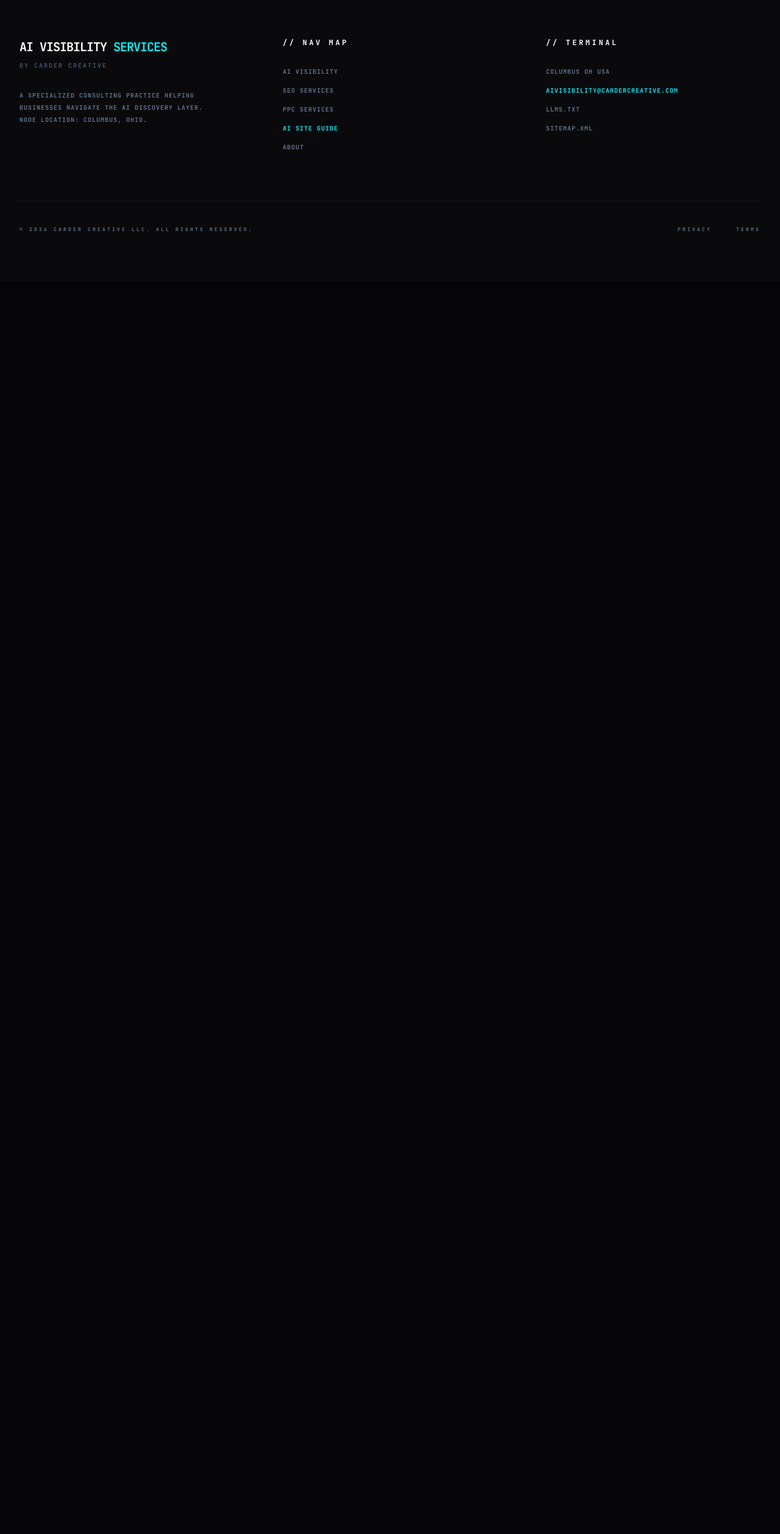
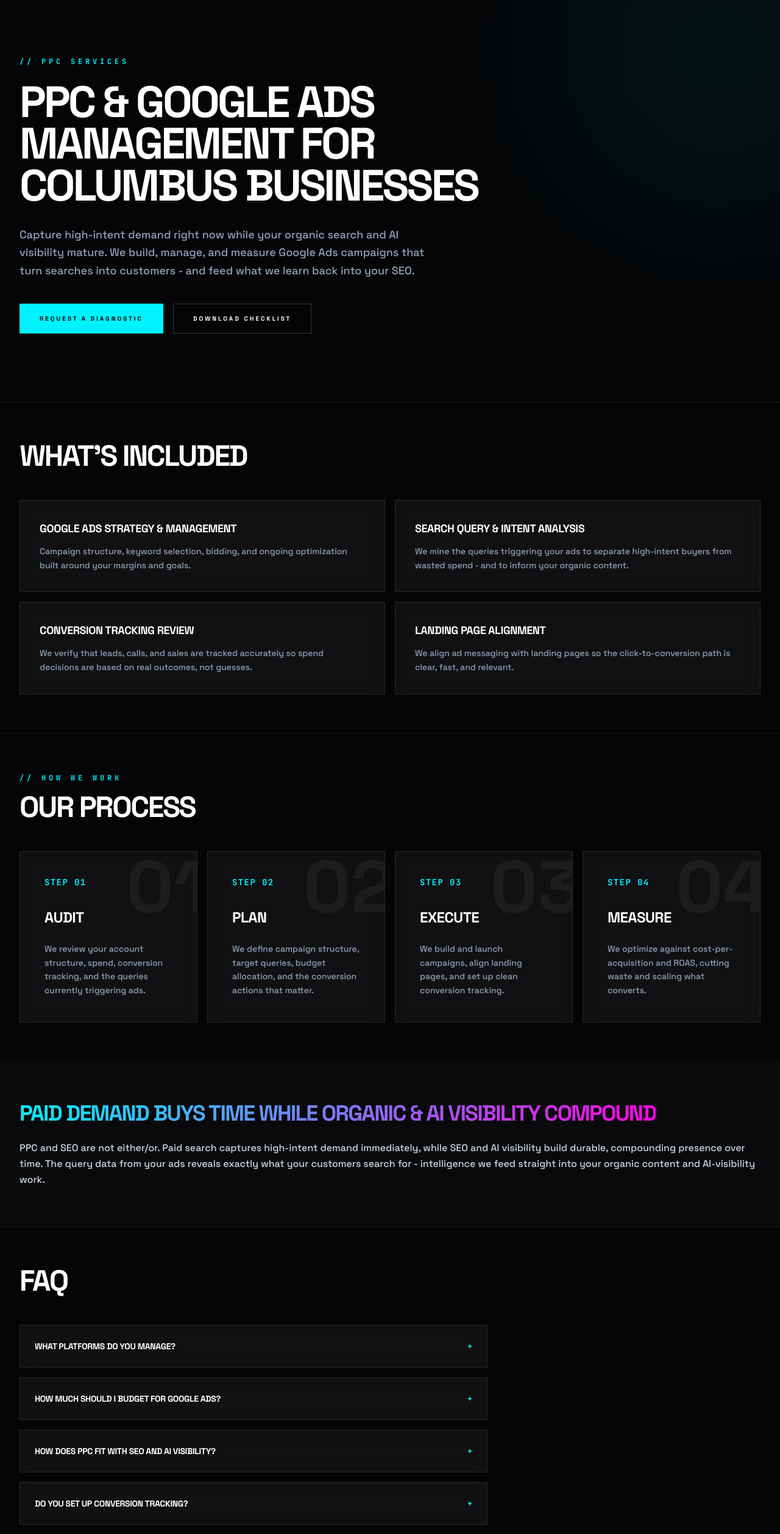
Before and after one commit to carderel/carder-creative, a React (Vite) app: page /ppc-services in a window 1280 px wide. Shown: the part 100-2616 px from the top of the page at 61% size. Before the commit the page ends 800 px from the top, so only its background shows below. Built offline with nearby package versions, Linux system fonts and the light colour scheme.

Commit message:
feat(pages): add /ppc-services page mirroring the SEO template

```diff
--- a/prerender.mjs
+++ b/prerender.mjs
@@ -17,7 +17,7 @@
 const SSR_ENTRY = resolve(__dirname, 'dist-ssr/entry-server.js');
 
 // Keep in sync with the <Route> paths in src/AppRoutes.tsx.
-const ROUTES = ['/', '/resources', '/news', '/site-guide', '/legal', '/seo-services'];
+const ROUTES = ['/', '/resources', '/news', '/site-guide', '/legal', '/seo-services', '/ppc-services'];
 
 // Build-time seed for /news. Keep the host in sync with API_URL in src/pages/NewsFeed.tsx.
 // We seed a recent slice (the client re-fetches the full set) to keep the static HTML lean.
--- a/src/AppRoutes.tsx
+++ b/src/AppRoutes.tsx
@@ -11,7 +11,7 @@
 import SiteGuide from './pages/SiteGuide';
 import Legal from './pages/Legal';
 import ServicePage from './pages/ServicePage';
-import { SEO_SERVICE } from './data/servicePages';
+import { SEO_SERVICE, PPC_SERVICE } from './data/servicePages';
 import { useDocumentMeta } from './seo/useDocumentMeta';
 
 export interface InitialData {
@@ -57,6 +57,7 @@
           <Route path="/site-guide" element={<SiteGuide />} />
           <Route path="/legal" element={<Legal />} />
           <Route path="/seo-services" element={<ServicePage data={SEO_SERVICE} onOpenDiagnostic={openDiagnostic} onOpenChecklist={openChecklist} />} />
+          <Route path="/ppc-services" element={<ServicePage data={PPC_SERVICE} onOpenDiagnostic={openDiagnostic} onOpenChecklist={openChecklist} />} />
         </Routes>
 
         <Footer />
--- a/src/components/Footer.tsx
+++ b/src/components/Footer.tsx
@@ -23,7 +23,7 @@
             <ul className="space-y-4 text-[10px] font-black uppercase tracking-widest">
               <li><a href="/#methodology-section" className="hover:text-neon-cyan transition-colors">AI Visibility</a></li>
               <li><a href="/seo-services/" className="hover:text-neon-cyan transition-colors">SEO Services</a></li>
-              <li><a href="#search-stack-section" className="hover:text-neon-cyan transition-colors">PPC Services</a></li>
+              <li><a href="/ppc-services/" className="hover:text-neon-cyan transition-colors">PPC Services</a></li>
               <li><a href="/site-guide/" className="text-neon-cyan hover:text-white transition-colors">AI Site Guide</a></li>
               <li><a href="/#about-section" className="hover:text-neon-cyan transition-colors">About</a></li>
             </ul>
--- a/src/components/SearchStack.tsx
+++ b/src/components/SearchStack.tsx
@@ -41,8 +41,8 @@
         'Conversion tracking review',
         'Landing page alignment',
       ],
-      ctaText: 'DISCUSS PPC SUPPORT',
-      ctaLink: '#diagnostic-section',
+      ctaText: 'VIEW PPC SERVICES',
+      ctaLink: '/ppc-services',
     },
   ];
 
--- a/src/data/servicePages.ts
+++ b/src/data/servicePages.ts
@@ -113,3 +113,37 @@
     { q: 'Do you do one-time audits or ongoing work?', a: 'Both. Some clients want a one-time audit with a prioritized action list they implement themselves. Others prefer ongoing monthly execution and reporting. We scope to fit.' },
   ],
 };
+
+export const PPC_SERVICE: ServicePageData = {
+  slug: '/ppc-services',
+  title: 'PPC & Google Ads Management in Columbus, Ohio | Carder Creative',
+  metaDescription:
+    'Google Ads strategy, management, and conversion tracking for Columbus businesses - capture high-intent demand while organic search and AI visibility mature.',
+  eyebrow: '// PPC SERVICES',
+  h1: 'PPC & Google Ads Management for Columbus Businesses',
+  heroLede:
+    'Capture high-intent demand right now while your organic search and AI visibility mature. We build, manage, and measure Google Ads campaigns that turn searches into customers - and feed what we learn back into your SEO.',
+  serviceType: 'Pay-per-click advertising management',
+  included: [
+    { title: 'Google Ads Strategy & Management', description: 'Campaign structure, keyword selection, bidding, and ongoing optimization built around your margins and goals.' },
+    { title: 'Search Query & Intent Analysis', description: 'We mine the queries triggering your ads to separate high-intent buyers from wasted spend - and to inform your organic content.' },
+    { title: 'Conversion Tracking Review', description: 'We verify that leads, calls, and sales are tracked accurately so spend decisions are based on real outcomes, not guesses.' },
+    { title: 'Landing Page Alignment', description: 'We align ad messaging with landing pages so the click-to-conversion path is clear, fast, and relevant.' },
+  ],
+  process: [
+    { num: '01', title: 'Audit', description: 'We review your account structure, spend, conversion tracking, and the queries currently triggering ads.' },
+    { num: '02', title: 'Plan', description: 'We define campaign structure, target queries, budget allocation, and the conversion actions that matter.' },
+    { num: '03', title: 'Execute', description: 'We build and launch campaigns, align landing pages, and set up clean conversion tracking.' },
+    { num: '04', title: 'Measure', description: 'We optimize against cost-per-acquisition and ROAS, cutting waste and scaling what converts.' },
+  ],
+  aiConnectionHeading: 'PAID DEMAND BUYS TIME WHILE ORGANIC & AI VISIBILITY COMPOUND',
+  aiConnectionBody:
+    'PPC and SEO are not either/or. Paid search captures high-intent demand immediately, while SEO and AI visibility build durable, compounding presence over time. The query data from your ads reveals exactly what your customers search for - intelligence we feed straight into your organic content and AI-visibility work.',
+  faq: [
+    { q: 'What platforms do you manage?', a: 'We focus on Google Ads (Search, and Performance Max where it fits). We can advise on Microsoft Ads and paid social, and scope those in when they match your goals.' },
+    { q: 'How much should I budget for Google Ads?', a: 'It depends on your industry, competition, and goals. We help you set a budget tied to a target cost-per-acquisition rather than a fixed number, and we start conservatively while we gather conversion data.' },
+    { q: 'How does PPC fit with SEO and AI visibility?', a: 'PPC delivers immediate, high-intent traffic while SEO and AI visibility build over months. The query and conversion data from ads also informs which topics and pages to prioritize organically - so the channels strengthen each other.' },
+    { q: 'Do you set up conversion tracking?', a: 'Yes. Accurate conversion tracking is the foundation of profitable PPC. We review or implement tracking for leads, calls, and sales before scaling spend.' },
+    { q: 'Is there a minimum commitment?', a: 'We keep engagements flexible. Many clients start with an audit and initial build, then move to monthly management. We scope to fit your budget and goals.' },
+  ],
+};
--- a/src/seo/siteMeta.ts
+++ b/src/seo/siteMeta.ts
@@ -3,7 +3,7 @@
 // prerender script (prerender.mjs via entry-server). Keep route keys in sync
 // with the <Route> paths in AppRoutes.tsx and the URLs in public/sitemap.xml.
 
-import { SEO_SERVICE, serviceJsonLd } from '../data/servicePages';
+import { SEO_SERVICE, PPC_SERVICE, serviceJsonLd } from '../data/servicePages';
 
 export const SITE_URL = 'https://cardercreative.com';
 
@@ -45,6 +45,11 @@
     description: SEO_SERVICE.metaDescription,
     jsonLd: serviceJsonLd(SEO_SERVICE),
   },
+  [PPC_SERVICE.slug]: {
+    title: PPC_SERVICE.title,
+    description: PPC_SERVICE.metaDescription,
+    jsonLd: serviceJsonLd(PPC_SERVICE),
+  },
 };
 
 export const DEFAULT_META: RouteMeta = ROUTE_META['/'];
```
Also changed, not shown: 1 other file (tests, documents, lock files or other folders).
